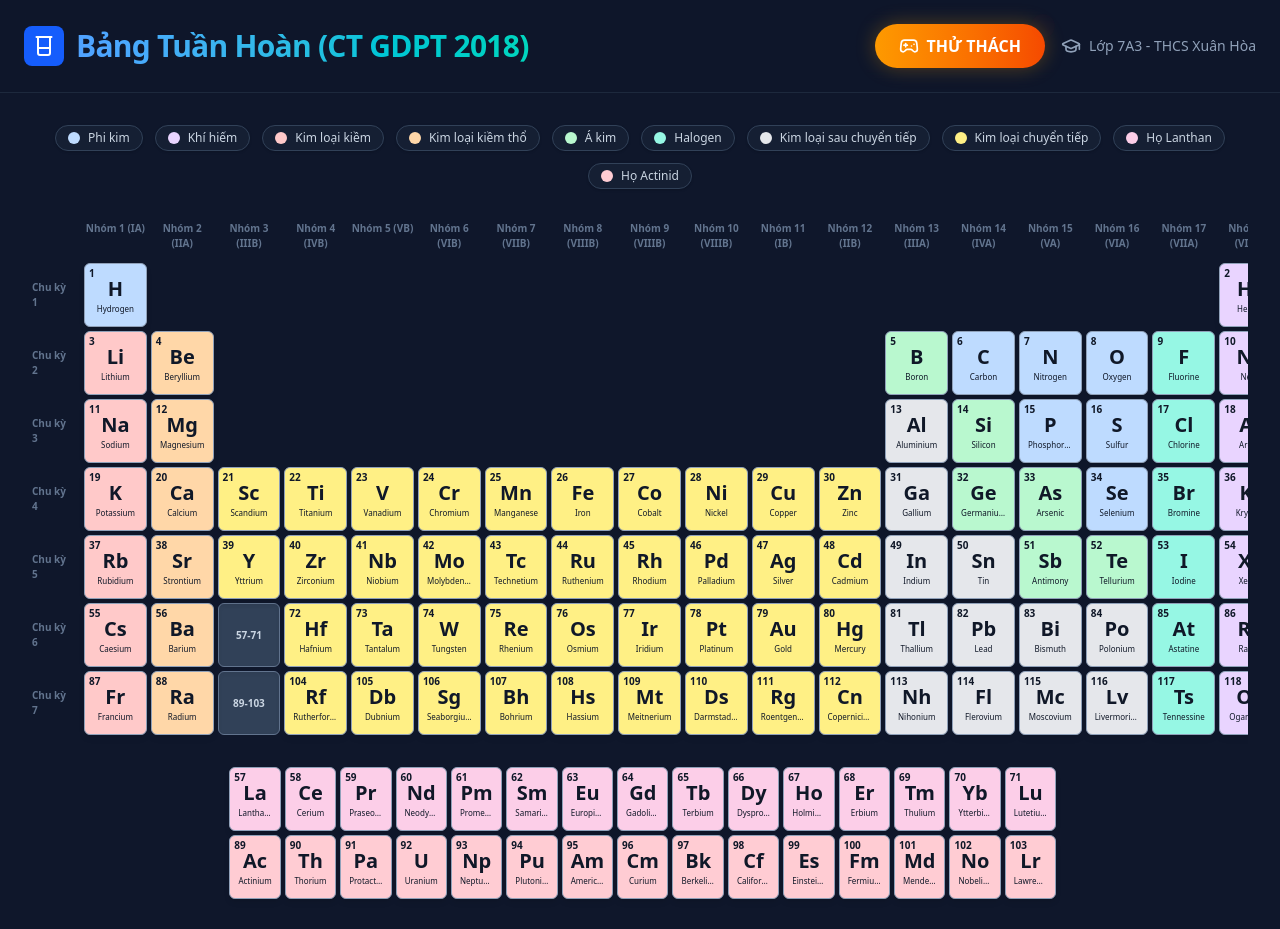
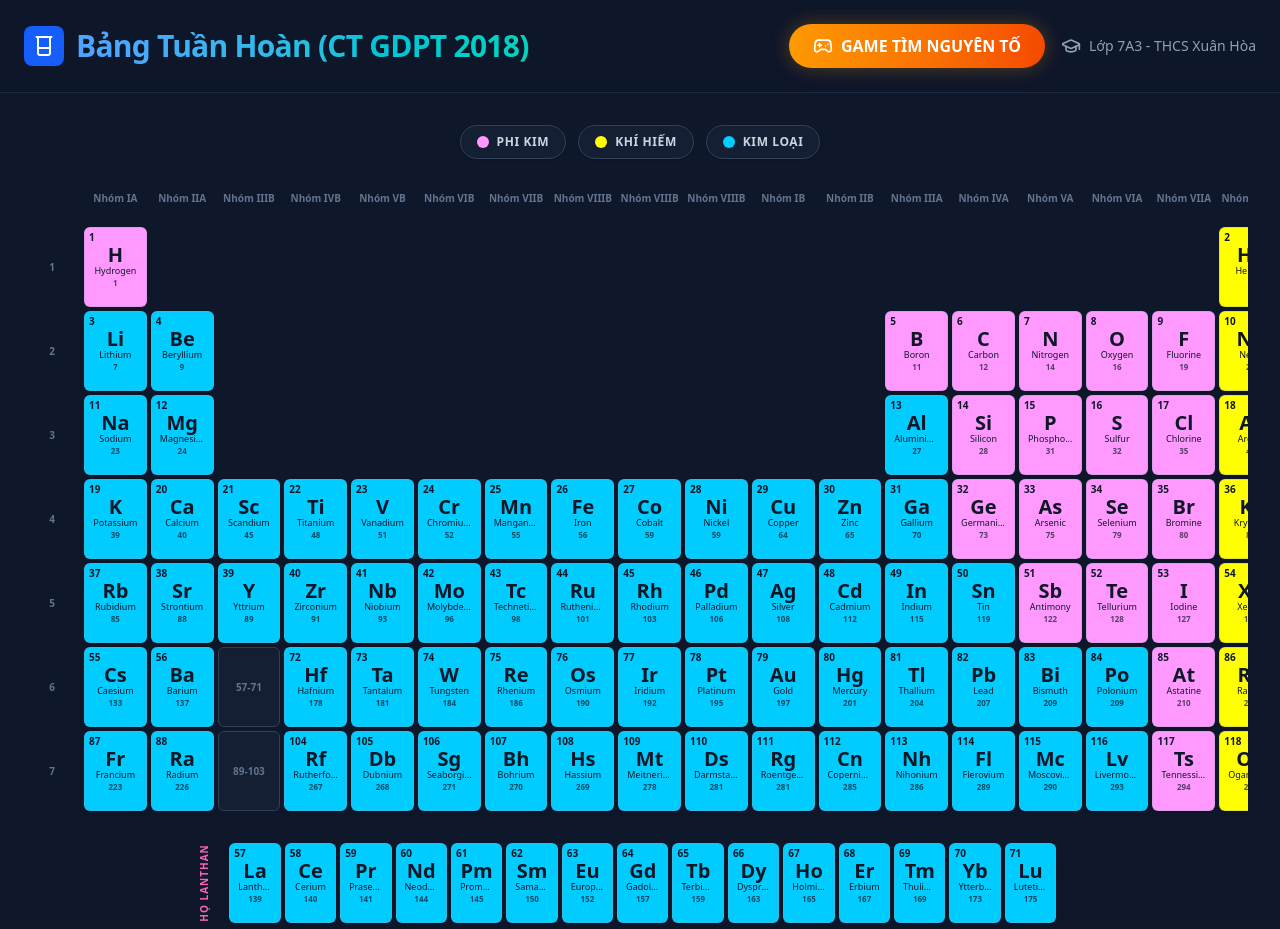
Before and after one commit to trinhngoctruc-oss/SmartPeriodic-Table, a React (Vite) app: page / in a window 1280 px wide. Shown: the top 929 px of the page. Built offline with nearby package versions, Linux system fonts and the light colour scheme.

Commit message:
feat: Refactor element categorization and display
Simplifies element categories to "nonmetal", "noble-gas", and "metal".
Introduces a function to calculate electron shells for element display.
Updates the period labels in the grid to show just the number.

```diff
--- a/src/App.tsx
+++ b/src/App.tsx
@@ -7,6 +7,7 @@ import { generateQuiz, Question } from './quizService';
 export default function App() {
   const [selectedElement, setSelectedElement] = useState<Element | null>(null);
   const [isSpeaking, setIsSpeaking] = useState(false);
+  const [activeCategory, setActiveCategory] = useState<string | null>(null);
 
   // Quiz State
   const [isQuizOpen, setIsQuizOpen] = useState(false);
@@ -80,6 +81,19 @@ export default function App() {
     11: "IB", 12: "IIB", 13: "IIIA", 14: "IVA", 15: "VA", 16: "VIA", 17: "VIIA", 18: "VIIIA"
   };
 
+  const getShells = (num: number) => {
+    const shells = [];
+    let remaining = num;
+    const capacities = [2, 8, 18, 32, 32, 18, 8];
+    for (const cap of capacities) {
+      if (remaining <= 0) break;
+      const count = Math.min(remaining, cap);
+      shells.push(count);
+      remaining -= count;
+    }
+    return shells;
+  };
+
   const renderGrid = () => {
     const grid = [];
     // Main Table (Periods 1-7, Groups 1-18)
@@ -87,7 +101,7 @@ export default function App() {
       // Add Period Label at the start of each row
       grid.push(
         <div key={`period-label-${p}`} className="flex items-center justify-center text-[10px] font-bold text-slate-500 pr-2">
-          Chu kỳ {p}
+          {p}
         </div>
       );
 
@@ -95,7 +109,7 @@ export default function App() {
         // Special cases for Lanthanides (57-71) and Actinides (89-103) placeholders in main table
         if (p === 6 && g === 3) {
           grid.push(
-            <div key="lanthanides-placeholder" className="flex items-center justify-center border border-slate-500 rounded-md bg-slate-700 text-[10px] text-slate-300 font-bold shadow-inner">
+            <div key="lanthanides-placeholder" className="flex items-center justify-center border border-slate-700 rounded-md bg-slate-800/50 text-[10px] text-slate-500 font-bold">
               57-71
             </div>
           );
@@ -103,7 +117,7 @@ export default function App() {
         }
         if (p === 7 && g === 3) {
           grid.push(
-            <div key="actinides-placeholder" className="flex items-center justify-center border border-slate-500 rounded-md bg-slate-700 text-[10px] text-slate-300 font-bold shadow-inner">
+            <div key="actinides-placeholder" className="flex items-center justify-center border border-slate-700 rounded-md bg-slate-800/50 text-[10px] text-slate-500 font-bold">
               89-103
             </div>
           );
@@ -113,21 +127,24 @@ export default function App() {
         const element = elements.find(e => e.period === p && e.group === g && !((e.number >= 57 && e.number <= 71) || (e.number >= 89 && e.number <= 103)));
 
         if (element) {
+          const isDimmed = activeCategory && element.category !== activeCategory;
           grid.push(
             <motion.div
               key={element.number}
               layoutId={`element-${element.number}`}
               onClick={() => handleElementClick(element)}
-              className={`relative flex flex-col items-center justify-center p-1 border border-slate-400 rounded-md cursor-pointer hover:scale-110 transition-transform shadow-md ${element.color} text-gray-900 w-full aspect-square sm:h-16`}
+              className={`relative flex flex-col items-center justify-center p-1 border border-slate-400/30 rounded-md cursor-pointer hover:scale-110 transition-all shadow-md text-gray-900 w-full aspect-square sm:h-20 ${isDimmed ? 'opacity-20 grayscale scale-95' : 'opacity-100'}`}
+              style={{ backgroundColor: element.color }}
               whileHover={{ zIndex: 10 }}
             >
               <span className="absolute top-0.5 left-1 text-[8px] sm:text-[10px] font-bold">{element.number}</span>
-              <span className="text-sm sm:text-xl font-bold">{element.symbol}</span>
-              <span className="hidden sm:block text-[8px] truncate w-full text-center px-1">{element.name}</span>
+              <span className="text-sm sm:text-xl font-bold leading-none">{element.symbol}</span>
+              <span className="hidden sm:block text-[9px] font-medium truncate w-full text-center px-1 leading-tight">{element.name}</span>
+              <span className="hidden sm:block text-[8px] font-bold opacity-70">{Math.round(parseFloat(element.atomicMass))}</span>
             </motion.div>
           );
         } else {
-          grid.push(<div key={`empty-${p}-${g}`} className="w-full h-16" />);
+          grid.push(<div key={`empty-${p}-${g}`} className="w-full h-20" />);
         }
       }
     }
@@ -139,36 +156,53 @@ export default function App() {
     const actinides = elements.filter(e => e.number >= 89 && e.number <= 103).sort((a, b) => a.number - b.number);
 
     return (
-      <div className="mt-8 space-y-1">
-        <div className="flex gap-1 ml-[calc((100%/19)*3)]">
-          {lanthanides.map(element => (
+      <div className="mt-8 space-y-2">
+        <div className="flex gap-1 ml-[calc((100%/19)*3)] relative">
+          <div className="absolute -left-8 top-1/2 -translate-y-1/2 [writing-mode:vertical-lr] rotate-180 text-[10px] font-bold text-pink-400 uppercase tracking-widest whitespace-nowrap">
+            Họ Lanthan
+          </div>
+          {lanthanides.map(element => {
+            const isDimmed = activeCategory && element.category !== activeCategory;
+            return (
               <motion.div
                 key={element.number}
                 onClick={() => handleElementClick(element)}
-              className={`relative flex flex-col items-center justify-center p-1 border border-slate-400 rounded-md cursor-pointer hover:scale-110 transition-transform shadow-md ${element.color} text-gray-900 w-[calc(100%/19-4px)] h-16`}
+                className={`relative flex flex-col items-center justify-center p-1 border border-slate-400/30 rounded-md cursor-pointer hover:scale-110 transition-all shadow-md text-gray-900 w-[calc(100%/19-4px)] h-20 ${isDimmed ? 'opacity-20 grayscale scale-95' : 'opacity-100'}`}
+                style={{ backgroundColor: element.color }}
               >
                 <span className="absolute top-0.5 left-1 text-[8px] sm:text-[10px] font-bold">{element.number}</span>
-              <span className="text-sm sm:text-xl font-bold">{element.symbol}</span>
-              <span className="hidden sm:block text-[8px] truncate w-full text-center px-1">{element.name}</span>
+                <span className="text-sm sm:text-xl font-bold leading-none">{element.symbol}</span>
+                <span className="hidden sm:block text-[9px] font-medium truncate w-full text-center px-1 leading-tight">{element.name}</span>
+                <span className="hidden sm:block text-[8px] font-bold opacity-70">{Math.round(parseFloat(element.atomicMass))}</span>
               </motion.div>
-          ))}
+            );
+          })}
         </div>
-        <div className="flex gap-1 ml-[calc((100%/19)*3)]">
-          {actinides.map(element => (
+        <div className="flex gap-1 ml-[calc((100%/19)*3)] relative">
+          <div className="absolute -left-8 top-1/2 -translate-y-1/2 [writing-mode:vertical-lr] rotate-180 text-[10px] font-bold text-rose-400 uppercase tracking-widest whitespace-nowrap">
+            Họ Actinid
+          </div>
+          {actinides.map(element => {
+            const isDimmed = activeCategory && element.category !== activeCategory;
+            return (
               <motion.div
                 key={element.number}
                 onClick={() => handleElementClick(element)}
-              className={`relative flex flex-col items-center justify-center p-1 border border-slate-400 rounded-md cursor-pointer hover:scale-110 transition-transform shadow-md ${element.color} text-gray-900 w-[calc(100%/19-4px)] h-16`}
+                className={`relative flex flex-col items-center justify-center p-1 border border-slate-400/30 rounded-md cursor-pointer hover:scale-110 transition-all shadow-md text-gray-900 w-[calc(100%/19-4px)] h-20 ${isDimmed ? 'opacity-20 grayscale scale-95' : 'opacity-100'}`}
+                style={{ backgroundColor: element.color }}
               >
                 <span className="absolute top-0.5 left-1 text-[8px] sm:text-[10px] font-bold">{element.number}</span>
-              <span className="text-sm sm:text-xl font-bold">{element.symbol}</span>
-              <span className="hidden sm:block text-[8px] truncate w-full text-center px-1">{element.name}</span>
+                <span className="text-sm sm:text-xl font-bold leading-none">{element.symbol}</span>
+                <span className="hidden sm:block text-[9px] font-medium truncate w-full text-center px-1 leading-tight">{element.name}</span>
+                <span className="hidden sm:block text-[8px] font-bold opacity-70">{Math.round(parseFloat(element.atomicMass))}</span>
               </motion.div>
-          ))}
+            );
+          })}
         </div>
       </div>
     );
   };
+;
 
   return (
     <div className="min-h-screen bg-slate-900 text-slate-100 font-sans selection:bg-blue-500/30">
@@ -192,7 +226,7 @@ export default function App() {
               className="relative group flex items-center gap-2 px-6 py-2.5 bg-gradient-to-r from-amber-500 to-orange-600 rounded-full font-bold text-white shadow-[0_0_20px_rgba(245,158,11,0.3)] hover:shadow-[0_0_30px_rgba(245,158,11,0.5)] transition-all"
             >
               <Gamepad2 className="w-5 h-5" />
-              <span>THỬ THÁCH</span>
+              <span>GAME TÌM NGUYÊN TỐ</span>
               <div className="absolute -top-1 -right-1 w-3 h-3 bg-red-500 rounded-full animate-ping" />
             </motion.button>
 
@@ -208,14 +242,27 @@ export default function App() {
         {/* Legend */}
         <div className="mb-8 flex flex-wrap gap-3 justify-center">
           {Object.entries(categories).map(([key, label]) => {
-            const color = elements.find(e => e.category === key)?.color || 'bg-slate-700';
+            const color = elements.find(e => e.category === key)?.color || '#334155';
+            const isActive = activeCategory === key;
             return (
-              <div key={key} className="flex items-center gap-2 px-3 py-1 bg-slate-800/50 rounded-full border border-slate-700 shadow-sm">
-                <div className={`w-3 h-3 rounded-full ${color}`} />
-                <span className="text-xs font-medium text-slate-300">{label}</span>
-              </div>
+              <button
+                key={key}
+                onClick={() => setActiveCategory(isActive ? null : key)}
+                className={`flex items-center gap-2 px-4 py-2 rounded-full border transition-all shadow-sm ${isActive ? 'bg-blue-600 border-blue-400 text-white scale-105' : 'bg-slate-800/50 border-slate-700 text-slate-300 hover:bg-slate-700'}`}
+              >
+                <div className="w-3 h-3 rounded-full" style={{ backgroundColor: color }} />
+                <span className="text-xs font-bold uppercase tracking-wider">{label}</span>
+              </button>
             );
           })}
+          {activeCategory && (
+            <button
+              onClick={() => setActiveCategory(null)}
+              className="text-xs font-bold text-blue-400 hover:text-blue-300 underline underline-offset-4 px-2"
+            >
+              Xóa lọc
+            </button>
+          )}
         </div>
 
         {/* Periodic Table Grid */}
@@ -227,7 +274,7 @@ export default function App() {
             {/* Group Numbers */}
             {Array.from({ length: 18 }).map((_, i) => (
               <div key={`group-${i + 1}`} className="text-center text-[10px] font-bold text-slate-500 pb-2">
-                Nhóm {i + 1} ({groupRomanMapping[i + 1]})
+                Nhóm {groupRomanMapping[i + 1]}
               </div>
             ))}
 
@@ -333,19 +380,66 @@ export default function App() {
                   <div className="grid grid-cols-2 gap-4 mb-6">
                     <div className="bg-slate-800/50 p-3 rounded-xl border border-slate-700">
                       <h4 className="text-[10px] font-bold text-slate-500 uppercase mb-1">Nhóm / Chu kỳ</h4>
-                      <p className="text-sm text-white">Nhóm {selectedElement.group} ({groupRomanMapping[selectedElement.group]}) / Chu kỳ {selectedElement.period}</p>
+                      <p className="text-sm text-white">Nhóm {groupRomanMapping[selectedElement.group]} / Chu kỳ {selectedElement.period}</p>
                     </div>
                     <div className="bg-slate-800/50 p-3 rounded-xl border border-slate-700">
                       <h4 className="text-[10px] font-bold text-slate-500 uppercase mb-1">Tính chất đặc trưng</h4>
                       <p className="text-sm text-white">{selectedElement.characteristics}</p>
                     </div>
                     <div className="bg-slate-800/50 p-3 rounded-xl border border-slate-700">
-                      <h4 className="text-[10px] font-bold text-slate-500 uppercase mb-1">Khối lượng</h4>
-                      <p className="text-sm text-white">{selectedElement.atomicMass} u</p>
+                      <h4 className="text-[10px] font-bold text-slate-500 uppercase mb-1">Khối lượng nguyên tử trung bình</h4>
+                      <p className="text-sm text-white">{selectedElement.atomicMass} (Đơn vị Amu)</p>
                     </div>
                     <div className="bg-slate-800/50 p-3 rounded-xl border border-slate-700">
-                      <h4 className="text-[10px] font-bold text-slate-500 uppercase mb-1">Phân loại</h4>
+                      <h4 className="text-[10px] font-bold text-slate-500 uppercase mb-1">Loại nguyên tố</h4>
                       <p className="text-sm text-white">{categories[selectedElement.category as keyof typeof categories]}</p>
+                    </div>
+                  </div>
+
+                  {/* Electron Shell Visualization */}
+                  <div className="mb-6 bg-slate-800/30 p-4 rounded-2xl border border-slate-700/50">
+                    <h4 className="text-xs font-bold text-blue-400 uppercase tracking-widest mb-4">Mô hình Electron</h4>
+                    <div className="flex flex-col sm:flex-row items-center gap-8">
+                      <div className="relative w-32 h-32 flex items-center justify-center">
+                        <div className="absolute w-4 h-4 bg-red-500 rounded-full shadow-[0_0_10px_rgba(239,68,68,0.5)] z-10" />
+                        {getShells(selectedElement.number).map((count, i) => (
+                          <motion.div
+                            key={i}
+                            className="absolute border border-blue-500/30 rounded-full"
+                            style={{
+                              width: `${(i + 1) * 30 + 20}px`,
+                              height: `${(i + 1) * 30 + 20}px`,
+                            }}
+                            animate={{ rotate: 360 }}
+                            transition={{ duration: 10 / (i + 1), repeat: Infinity, ease: "linear" }}
+                          >
+                            {Array.from({ length: count }).map((_, j) => (
+                              <div
+                                key={j}
+                                className="absolute w-2 h-2 bg-blue-400 rounded-full shadow-[0_0_5px_rgba(96,165,250,0.5)]"
+                                style={{
+                                  top: '50%',
+                                  left: '50%',
+                                  transform: `rotate(${(j * 360) / count}deg) translate(${(i * 15) + 10 + 15}px) rotate(-${(j * 360) / count}deg)`,
+                                  marginTop: '-4px',
+                                  marginLeft: '-4px',
+                                }}
+                              />
+                            ))}
+                          </motion.div>
+                        ))}
+                      </div>
+                      <div className="flex-1 space-y-2">
+                        <p className="text-sm font-bold text-slate-300">Cấu hình lớp:</p>
+                        <div className="flex flex-wrap gap-2">
+                          {getShells(selectedElement.number).map((count, i) => (
+                            <div key={i} className="bg-blue-500/10 border border-blue-500/20 px-3 py-1 rounded-lg">
+                              <span className="text-[10px] text-blue-400 font-bold block">Lớp {i + 1}</span>
+                              <span className="text-lg font-black text-white">{count}</span>
+                            </div>
+                          ))}
+                        </div>
+                      </div>
                     </div>
                   </div>
 
@@ -362,7 +456,7 @@ export default function App() {
                         </p>
                       </div>
                       <div className="bg-orange-900/20 p-3 rounded-xl border border-orange-500/20">
-                        <h4 className="text-[10px] font-bold text-orange-400 uppercase mb-1">Điểm nóng chảy/sôi</h4>
+                        <h4 className="text-[10px] font-bold text-orange-400 uppercase mb-1">Nhiệt độ nóng chảy/Nhiệt độ sôi</h4>
                         <p className="text-sm text-orange-100">
                           {selectedElement.meltingPoint} / {selectedElement.boilingPoint}
                         </p>
@@ -382,7 +476,7 @@ export default function App() {
                       </p>
                     </div>
                     <div>
-                      <h4 className="text-xs font-bold text-teal-400 uppercase tracking-widest mb-2">Mô tả chi tiết</h4>
+                      <h4 className="text-xs font-bold text-teal-400 uppercase tracking-widest mb-2">Ứng dụng</h4>
                       <p className="text-slate-300 text-sm leading-relaxed">
                         {selectedElement.description}
                       </p>
--- a/src/data.ts
+++ b/src/data.ts
@@ -25,14 +25,7 @@ export interface Element {
 export const categories = {
   "nonmetal": "Phi kim",
   "noble-gas": "Khí hiếm",
-  "alkali-metal": "Kim loại kiềm",
-  "alkaline-earth-metal": "Kim loại kiềm thổ",
-  "metalloid": "Á kim",
-  "halogen": "Halogen",
-  "post-transition-metal": "Kim loại sau chuyển tiếp",
-  "transition-metal": "Kim loại chuyển tiếp",
-  "lanthanide": "Họ Lanthan",
-  "actinide": "Họ Actinid"
+  "metal": "Kim loại"
 };
 
 const allSymbols = [
@@ -377,17 +370,10 @@ for (let i = 1; i <= 118; i++) {
     else g = i - 100;
   }
 
-  let cat = "transition-metal";
+  let cat = "metal";
   if (i === 1) cat = "nonmetal";
   else if ([2, 10, 18, 36, 54, 86, 118].includes(i)) cat = "noble-gas";
-  else if ([3, 11, 19, 37, 55, 87].includes(i)) cat = "alkali-metal";
-  else if ([4, 12, 20, 38, 56, 88].includes(i)) cat = "alkaline-earth-metal";
-  else if ([5, 14, 32, 33, 51, 52].includes(i)) cat = "metalloid";
-  else if ([9, 17, 35, 53, 85, 117].includes(i)) cat = "halogen";
-  else if ([6, 7, 8, 15, 16, 34].includes(i)) cat = "nonmetal";
-  else if ([13, 31, 49, 50, 81, 82, 83, 84, 113, 114, 115, 116].includes(i)) cat = "post-transition-metal";
-  else if (i >= 57 && i <= 71) cat = "lanthanide";
-  else if (i >= 89 && i <= 103) cat = "actinide";
+  else if ([6, 7, 8, 15, 16, 34, 9, 17, 35, 53, 85, 117, 5, 14, 32, 33, 51, 52].includes(i)) cat = "nonmetal";
 
   let stateStr = "Rắn";
   if ([1, 2, 7, 8, 9, 10, 17, 18, 36, 54, 86].includes(i)) stateStr = "Khí";
@@ -429,15 +415,8 @@ for (let i = 1; i <= 118; i++) {
 
 elements.forEach(e => {
   switch (e.category) {
-    case "nonmetal": e.color = "bg-blue-200"; break;
-    case "noble-gas": e.color = "bg-purple-200"; break;
-    case "alkali-metal": e.color = "bg-red-200"; break;
-    case "alkaline-earth-metal": e.color = "bg-orange-200"; break;
-    case "metalloid": e.color = "bg-green-200"; break;
-    case "halogen": e.color = "bg-teal-200"; break;
-    case "post-transition-metal": e.color = "bg-gray-200"; break;
-    case "transition-metal": e.color = "bg-yellow-200"; break;
-    case "lanthanide": e.color = "bg-pink-200"; break;
-    case "actinide": e.color = "bg-rose-200"; break;
+    case "nonmetal": e.color = "#FF99FF"; break;
+    case "noble-gas": e.color = "#FFFF00"; break;
+    case "metal": e.color = "#00CCFF"; break;
   }
 });
```
Lines whose indentation alone changed are shown as unchanged.
